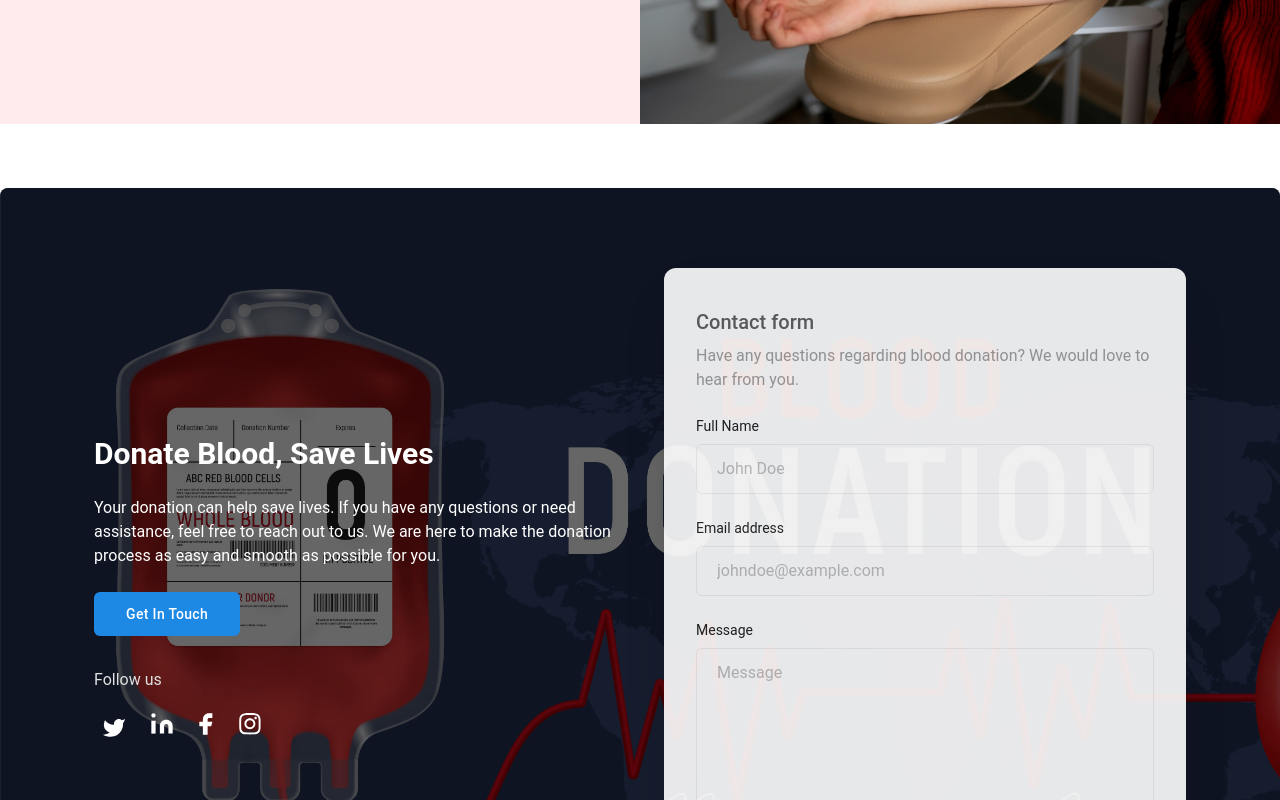
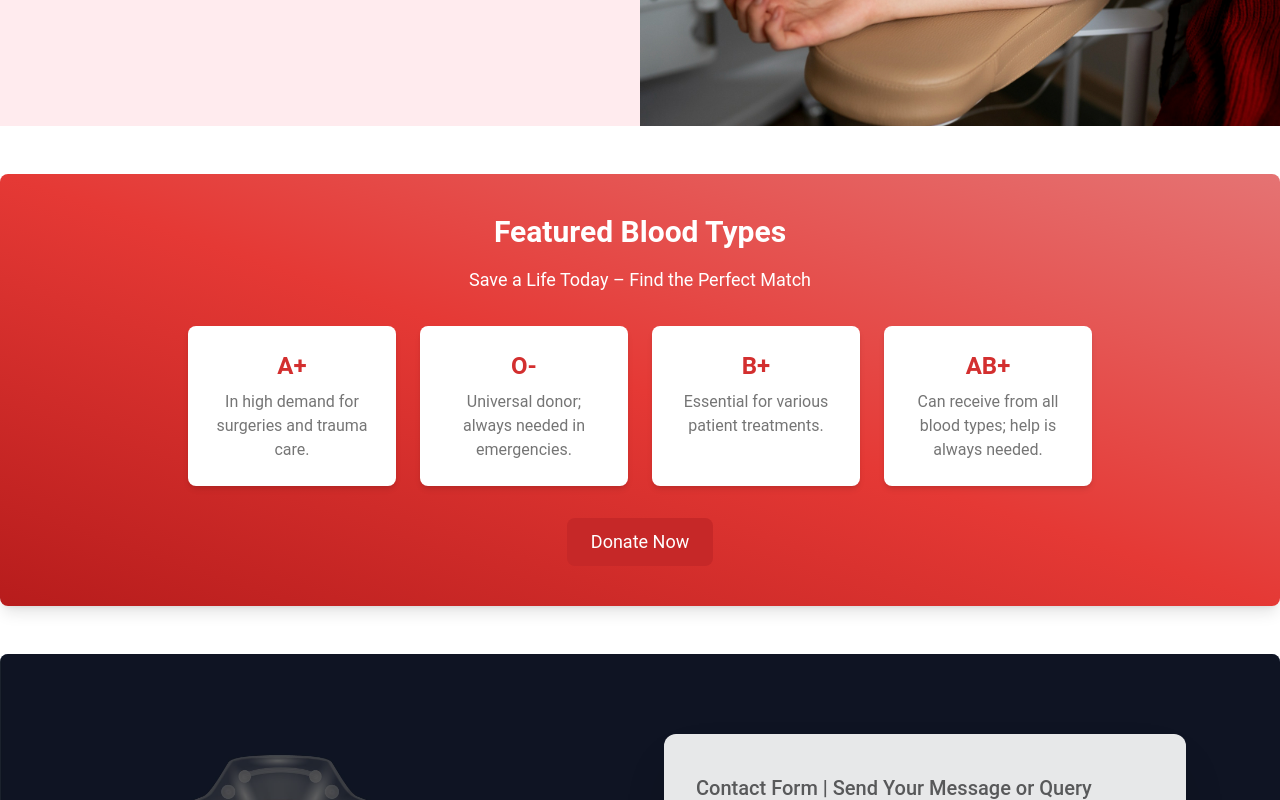
Before and after one commit to SahariorRidoy/Blood-Bank-Management-Client, a React (Vite) app: page / in a window 1280 px wide. Shown: the part 500-1300 px from the top of the page. Built offline with nearby package versions, Linux system fonts and the light colour scheme; no server answers.

Commit message:
Setup different routes for different page

```diff
--- /dev/null
+++ b/src/Pages/BlogPage/BlogPage.jsx
@@ -0,0 +1,11 @@
+import React from 'react';
+
+const BlogPage = () => {
+    return (
+        <div>
+            This is Blog Page
+        </div>
+    );
+};
+
+export default BlogPage;
--- a/src/Pages/Dashboard/Dashboard.jsx
+++ b/src/Pages/Dashboard/Dashboard.jsx
@@ -1,8 +1,13 @@
 import React, { useContext } from 'react';
 import { AuthContext } from '../../Provider/AuthProvider';
+import Loading from '../../components/Loading/Loading';
 
 const Dashboard = () => {
-    const {user}=useContext(AuthContext)
+    const { user,loading } = useContext(AuthContext);
+    if (loading) {
+        return <Loading
+         />
+      }
     return (
         <div className=" max-w-[1320px] mx-auto mt-10 flow-root">
   This is Dashboard
--- /dev/null
+++ b/src/Pages/DonationRequest/DonationRequest.jsx
@@ -0,0 +1,11 @@
+import React from 'react';
+
+const DonationRequest = () => {
+    return (
+        <div>
+            This is Donation Request Page
+        </div>
+    );
+};
+
+export default DonationRequest;
--- a/src/Pages/Home/ContactUs/ContactUs.jsx
+++ b/src/Pages/Home/ContactUs/ContactUs.jsx
@@ -69,7 +69,7 @@ const ContactUs = () => {
                 <div className="mt-8 lg:w-1/2 lg:mx-6">
 
                    <div className="w-full px-8 py-10 mx-auto overflow-hidden bg-white opacity-90 shadow-2xl rounded-xl dark:bg-gray-900 lg:max-w-xl">
-                        <h1 className="text-xl font-medium text-gray-700 dark:text-gray-200">Contact form</h1>
+                        <h1 className="text-xl font-medium text-gray-700 dark:text-gray-200">Contact Form | Send Your Message or Query</h1>
 
                         <p className="mt-2 text-gray-500 dark:text-gray-400">
                         Have any questions regarding blood donation? We would love to hear from you.
--- /dev/null
+++ b/src/Pages/Home/FeaturedSection/FeaturedBloodTypes.jsx
@@ -0,0 +1,43 @@
+import React from 'react';
+import { Link } from 'react-router-dom';
+
+const FeaturedBloodTypes = () => {
+  return (
+    <div className="py-10 px-5 bg-gradient-to-tr from-red-900 via-red-600 to-red-300 text-white rounded-lg shadow-lg text-center">
+      <h2 className="text-2xl md:text-3xl font-semibold mb-4">Featured Blood Types</h2>
+      <p className="text-base md:text-lg mb-8">Save a Life Today – Find the Perfect Match</p>
+
+      <div className="flex flex-wrap justify-center gap-4 md:gap-6">
+        <div className="bg-white p-4 md:p-6 rounded-lg w-40 md:w-52 shadow-md">
+          <h3 className="text-xl md:text-2xl font-semibold text-red-700 mb-2">A+</h3>
+          <p className="text-sm md:text-base text-gray-600">In high demand for surgeries and trauma care.</p>
+        </div>
+
+        <div className="bg-white p-4 md:p-6 rounded-lg w-40 md:w-52 shadow-md">
+          <h3 className="text-xl md:text-2xl font-semibold text-red-700 mb-2">O-</h3>
+          <p className="text-sm md:text-base text-gray-600">Universal donor; always needed in emergencies.</p>
+        </div>
+
+        <div className="bg-white p-4 md:p-6 rounded-lg w-40 md:w-52 shadow-md">
+          <h3 className="text-xl md:text-2xl font-semibold text-red-700 mb-2">B+</h3>
+          <p className="text-sm md:text-base text-gray-600">Essential for various patient treatments.</p>
+        </div>
+
+        <div className="bg-white p-4 md:p-6 rounded-lg w-40 md:w-52 shadow-md">
+          <h3 className="text-xl md:text-2xl font-semibold text-red-700 mb-2">AB+</h3>
+          <p className="text-sm md:text-base text-gray-600">Can receive from all blood types; help is always needed.</p>
+        </div>
+      </div>
+
+      <div className="mt-8">
+        <Link to="/donation-request">
+          <button className="px-4 py-2 md:px-6 md:py-2.5 bg-red-800 text-white rounded-lg text-sm md:text-lg hover:bg-red-900 transition-colors">
+            Donate Now
+          </button>
+        </Link>
+      </div>
+    </div>
+  );
+};
+
+export default FeaturedBloodTypes;
--- a/src/Pages/Home/Home.jsx
+++ b/src/Pages/Home/Home.jsx
@@ -3,16 +3,21 @@ import { AuthContext } from '../../Provider/AuthProvider';
 import Loading from '../../components/Loading/Loading';
 import Banner from '../Home/Banner/Banner.jsx'
 import ContactUs from './ContactUs/ContactUs.jsx';
+import FeaturedBloodTypes from './FeaturedSection/FeaturedBloodTypes.jsx';
 const Home = () => {
     const { user,loading } = useContext(AuthContext);
-    console.log(user);
     if (loading) {
         return <Loading />
       }
     return (
         <div className='max-w-[1320px] mx-auto'>
+            <div>
             <Banner></Banner>
-            <div className='py-16'>
+            </div>
+            <div className='pt-12'>
+                <FeaturedBloodTypes></FeaturedBloodTypes>
+            </div>
+            <div className='py-12'>
             <ContactUs></ContactUs>
             </div>
         </div>
--- a/src/Pages/SearchPage/SearchPage.jsx
+++ b/src/Pages/SearchPage/SearchPage.jsx
@@ -1,6 +1,12 @@
-import React from 'react';
+import React, { useContext } from 'react';
+import { AuthContext } from '../../Provider/AuthProvider';
+import Loading from '../../components/Loading/Loading';
 
 const SearchPage = () => {
+    const { user,loading } = useContext(AuthContext);
+    if (loading) {
+        return <Loading />
+      }
     return (
         <div>
             This is search page
--- a/src/components/Navbar/StickyNavbar.jsx
+++ b/src/components/Navbar/StickyNavbar.jsx
@@ -59,9 +59,9 @@ export function StickyNavbar() {
         color="blue-gray"
         className="p-1 font-normal"
       >
-        <a href="#" className="flex items-center">
+        <NavLink to="/donation-request"  className="flex items-center">
           Donation Request
-        </a>
+        </NavLink>
       </Typography>
       <Typography
         as="li"
@@ -69,9 +69,9 @@ export function StickyNavbar() {
         color="blue-gray"
         className="p-1 font-normal"
       >
-        <a href="#" className="flex items-center">
+        <NavLink to="/blog" className="flex items-center">
           Blog
-        </a>
+        </NavLink>
       </Typography>
       {user ? (
         <>
@@ -95,6 +95,7 @@ export function StickyNavbar() {
               Funding
             </NavLink>
           </Typography>
+
         </>
       ) : (
         ""
@@ -109,7 +110,7 @@ export function StickyNavbar() {
           <Typography
             as="a"
             href="#"
-            className="mr-4 cursor-pointer py-1.5 font-medium"
+            className="mr-4 cursor-pointer py-1.5 font-extrabold text-red-600 text-xl"
           >
             Blood Bank
           </Typography>
```
Also changed, not shown: src/router/Router.jsx (+10 -5 lines).
